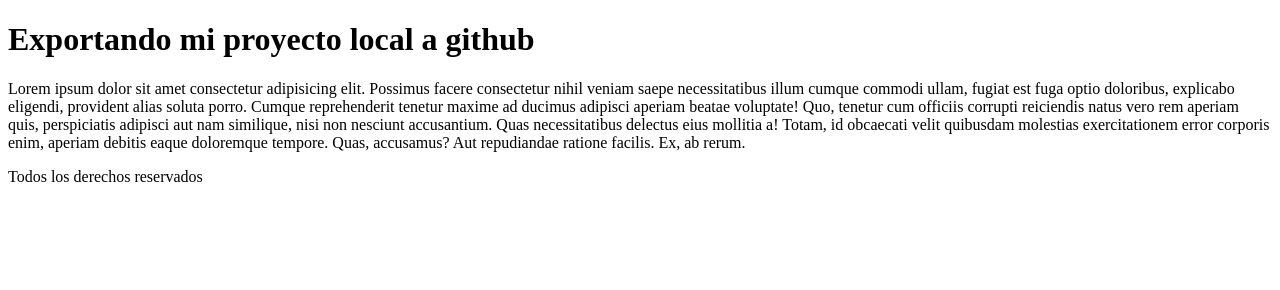
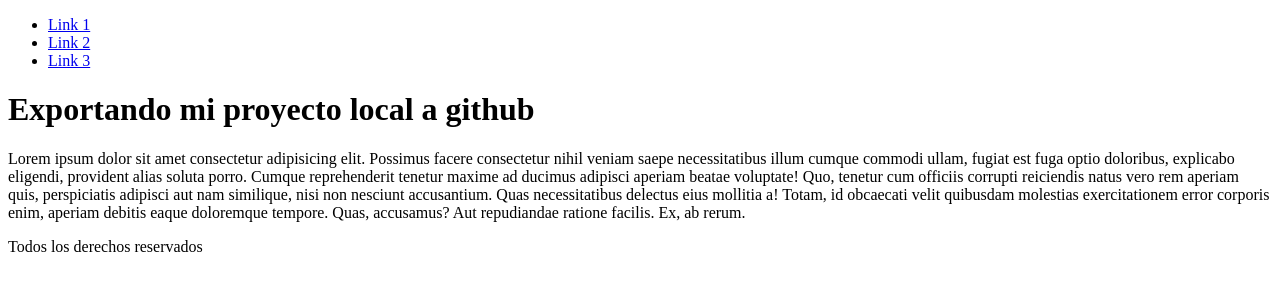
Before and after one commit to masayado/martes_github, a plain HTML site: page index.html in a window 1280 px wide. Drawn offline with Linux system fonts and the light colour scheme.

Commit message:
agregue nav

```diff
--- a/index.html
+++ b/index.html
@@ -6,6 +6,15 @@
     <title>Mi pagina en github en github page</title>
 </head>
 <body>
+
+    <nav>
+        <ul
+        ><li><a href="#">Link 1</a></li>
+        <li><a href="#">Link 2</a></li>
+        <li><a href="#">Link 3</a></li>
+        </ul>
+    </nav>
+
     <h1>Exportando mi proyecto local a github</h1>
     <p>Lorem ipsum dolor sit amet consectetur adipisicing elit. Possimus facere consectetur nihil veniam saepe necessitatibus illum cumque commodi ullam, fugiat est fuga optio doloribus, explicabo eligendi, provident alias soluta porro.
     Cumque reprehenderit tenetur maxime ad ducimus adipisci aperiam beatae voluptate! Quo, tenetur cum officiis corrupti reiciendis natus vero rem aperiam quis, perspiciatis adipisci aut nam similique, nisi non nesciunt accusantium.
```
